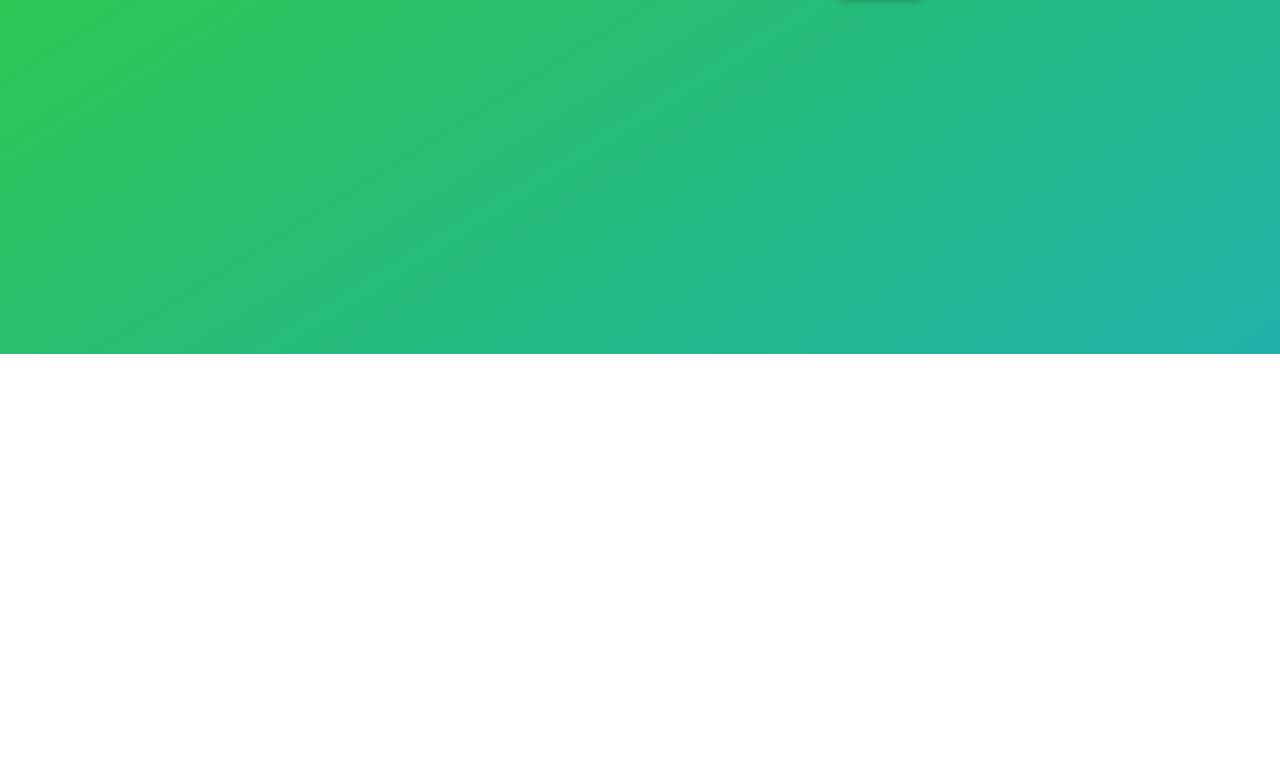
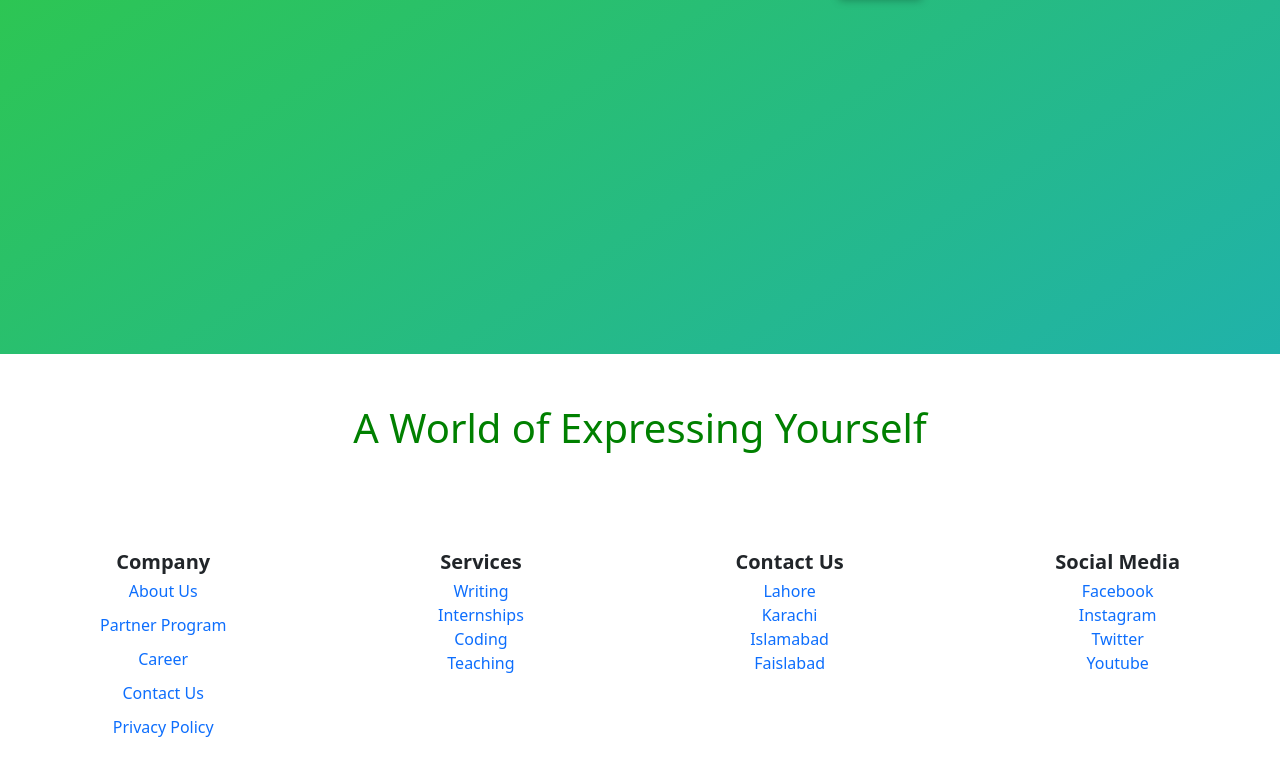
Before and after one commit to mtaha2509/MyDiary, a React (Vite) app: page /login in a window 1280 px wide. Shown: the part 446-1221 px from the top of the page. Before the commit the page ends 800 px from the top, so only its background shows below. Built offline with nearby package versions, Linux system fonts and the light colour scheme; the HTML template or start-up script is replaced by a standard one.

Commit message:
Footer Added. Partially Complete

```diff
--- a/index.html
+++ b/index.html
@@ -1,7 +1,7 @@
 <!DOCTYPE html>
 <html lang="en">
   <head>
-    <title>React App</title>
+    <title>MyDiary+</title>
     <link
       rel="stylesheet"
       href="https://fonts.googleapis.com/css?family=Source+Sans+Pro:200,300"
--- a/src/components/LandingPage/footer/Footer.css
+++ b/src/components/LandingPage/footer/Footer.css
@@ -0,0 +1,93 @@
+.Box {
+    padding: 5% 2.5%;
+    background: black;
+    /* position: absolute; */
+    bottom: 0;
+    width: 95%;
+}
+
+.FooterContainer {
+    display: flex;
+    flex-direction: column;
+    justify-content: center;
+    max-width: 1000px;
+    margin: 0 auto;
+}
+
+.Column {
+    display: flex;
+    flex-direction: column;
+    text-align: left;
+    margin-left: 60px;
+}
+
+.Row {
+    display: grid;
+    grid-template-columns: repeat(auto-fill, minmax(185px, 1fr));
+    grid-gap: 20px;
+
+    @media (max-width: 1000px) {
+        grid-template-columns: repeat(auto-fill, minmax(200px, 1fr));
+    }
+}
+
+.FooterLink {
+    color: #fff;
+    margin-bottom: 20px;
+    font-size: 18px;
+    text-decoration: none;
+}
+
+.FooterLink:hover {
+    color: green;
+    transition: 200ms ease-in;
+}
+
+.Heading {
+    font-size: 24px;
+    color: #fff;
+    margin-bottom: 40px;
+    font-weight: bold;
+}
+
+.footer-links {
+    display: flex;
+    flex-direction: row;
+    justify-content: space-between;
+}
+
+.h2 {
+    color: #fff;
+    font-size: 24px;
+    font-weight: bold;
+    margin-bottom: 20px;
+}
+
+.footer-column {
+    display: flex;
+    flex-direction: column;
+    text-align: center;
+    margin: 50px 100px;
+    margin-bottom: 10px;
+}
+
+.h2 {
+    color: #fff;
+    font-size: 24px;
+    font-weight: bold;
+    margin-bottom: 10px; /* Reduce the margin-bottom value */
+}
+
+.ul {
+    padding-left: '10px';
+}
+
+.footer-column h2 {
+    margin-bottom: 5px; /* Adjust this value to reduce or increase the space between the heading and links */
+  }
+
+li {
+    list-style-type: none;
+    margin-bottom: 10px;
+    color: #000000;
+  }
--- a/src/components/LandingPage/footer/Footer.jsx
+++ b/src/components/LandingPage/footer/Footer.jsx
@@ -1,8 +1,188 @@
-import React from "react"
-import "./Footer.css"
+import React from "react";
+import "./Footer.css";
+import { Box } from "@mui/material";
 
-function Footer(){
+function Footer() {
+    return (
+        <Box>
+            <footer className="footer">
+                <div className="container">
+                <h1
+                    style={{
+                        color: "green",
+                        textAlign: "center",
+                        marginTop: "10px",
+                        fontSize: "250%",
+                    }}
+                >
+                    A World of Expressing Yourself
+                </h1>
+				</div>
+				<div className="footer-links">
+					<div className="footer-column">
+						<h2 style={{ fontSize: "20px", fontWeight: 'bold' }}>Company</h2>
+						<ul style={{ listStyleType: 'none', padding: 0, color: 'black' }}>
+							<li><a href="#">About Us</a></li>
+							<li><a href="#">Partner Program</a></li>
+							<li><a href="#">Career</a></li>
+							<li><a href="#">Contact Us</a></li>
+							<li><a href="#">Privacy Policy</a></li>
+						</ul>
+					</div>
+					<div className="footer-column">
+						<h2 style={{ fontSize: "20px", fontWeight: 'bold' }}>Services</h2>
+							<a href="#">Writing</a>
+							<a href="#">Internships</a>
+							<a href="#">Coding</a>
+							<a href="#">Teaching</a>
+					</div>
+					<div className="footer-column">
+						<h2 style={{ fontSize: "20px", fontWeight: 'bold' }}>Contact Us</h2>
+							<a href="#">Lahore</a>
+							<a href="#">Karachi</a>
+							<a href="#">Islamabad</a>
+							<a href="#">Faislabad</a>
+					</div>
+					<div className="footer-column">
+						<h2 style={{ fontSize: "20px", fontWeight: 'bold' }}>Social Media</h2>
+						<a href="#">
+						<i className="fab fa-facebook-f"></i>
+						<span>Facebook</span>
+						</a>
+						<a href="#">
+						<i className="fab fa-instagram"></i>
+						<span>Instagram</span>
+						</a>
+						<a href="#">
+						<i className="fab fa-twitter"></i>
+						<span>Twitter</span>
+						</a>
+						<a href="#">
+						<i className="fab fa-youtube"></i>
+						<span>Youtube</span>
+						</a>
+					</div>
+					</div>
 
+            </footer>
+        </Box>
+    );
 }
 
-export default Footer
+export default Footer;
+
+
+/*// Filename - components/Footer.js
+
+import React from "react";
+import {
+	Box,
+	FooterContainer,
+	Row,
+	Column,
+	FooterLink,
+	Heading,
+} from "./FooterStyles";
+
+const Footer = () => {
+	return (
+		<Box>
+
+			<FooterContainer>
+				<Row>
+					<Column>
+						<Heading>About Us</Heading>
+						<FooterLink href="#">
+							Aim
+						</FooterLink>
+						<FooterLink href="#">
+							Vision
+						</FooterLink>
+						<FooterLink href="#">
+							Testimonials
+						</FooterLink>
+					</Column>
+					<Column>
+						<Heading>Services</Heading>
+						<FooterLink href="#">
+							Writing
+						</FooterLink>
+						<FooterLink href="#">
+							Internships
+						</FooterLink>
+						<FooterLink href="#">
+							Coding
+						</FooterLink>
+						<FooterLink href="#">
+							Teaching
+						</FooterLink>
+					</Column>
+					<Column>
+						<Heading>Contact Us</Heading>
+						<FooterLink href="#">
+							Uttar Pradesh
+						</FooterLink>
+						<FooterLink href="#">
+							Ahemdabad
+						</FooterLink>
+						<FooterLink href="#">
+							Indore
+						</FooterLink>
+						<FooterLink href="#">
+							Mumbai
+						</FooterLink>
+					</Column>
+					<Column>
+						<Heading>Social Media</Heading>
+						<FooterLink href="#">
+							<i className="fab fa-facebook-f">
+								<span
+									style={{
+										marginLeft: "10px",
+									}}
+								>
+									Facebook
+								</span>
+							</i>
+						</FooterLink>
+						<FooterLink href="#">
+							<i className="fab fa-instagram">
+								<span
+									style={{
+										marginLeft: "10px",
+									}}
+								>
+									Instagram
+								</span>
+							</i>
+						</FooterLink>
+						<FooterLink href="#">
+							<i className="fab fa-twitter">
+								<span
+									style={{
+										marginLeft: "10px",
+									}}
+								>
+									Twitter
+								</span>
+							</i>
+						</FooterLink>
+						<FooterLink href="#">
+							<i className="fab fa-youtube">
+								<span
+									style={{
+										marginLeft: "10px",
+									}}
+								>
+									Youtube
+								</span>
+							</i>
+						</FooterLink>
+					</Column>
+				</Row>
+			</FooterContainer>
+		</Box>
+	);
+};
+export default Footer;
+ */
```
